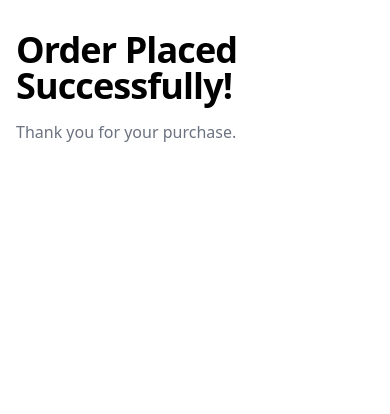
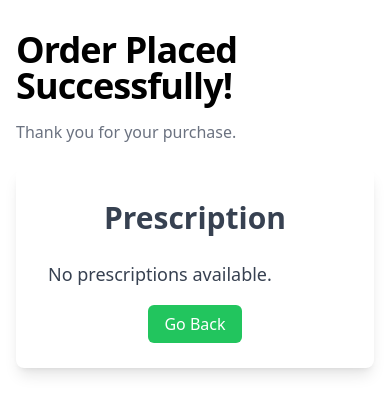
Before and after one commit to ChirayuSahu/ReachMe, a Flask app: template templates/prescription.html in a window 390 px wide. Shown: the part 72-486 px from the top of the page. Run offline with Flask 3, Linux system fonts and the light colour scheme; the template is opened without the code that fills it, so the values that code supplies are empty; some libraries are stand-ins or nearby versions.

Commit message:
Add files via upload

```diff
--- a/templates/prescription.html
+++ b/templates/prescription.html
@@ -74,7 +74,7 @@
               </a>
             -->
           </div>
-          <div class="hidden lg:mt-0 lg:col-span-5 lg:flex">
+          <div class="lg:mt-0 lg:col-span-5 lg:flex">
             <div class="min-h-full flex items-center justify-center">
               <div class="bg-white dark:bg-gray-800 text-gray-700 dark:text-white shadow-lg rounded-lg p-8 max-w-lg w-full">
                   <h1 class="text-3xl font-bold text-center mb-6">Prescription</h1>
```
